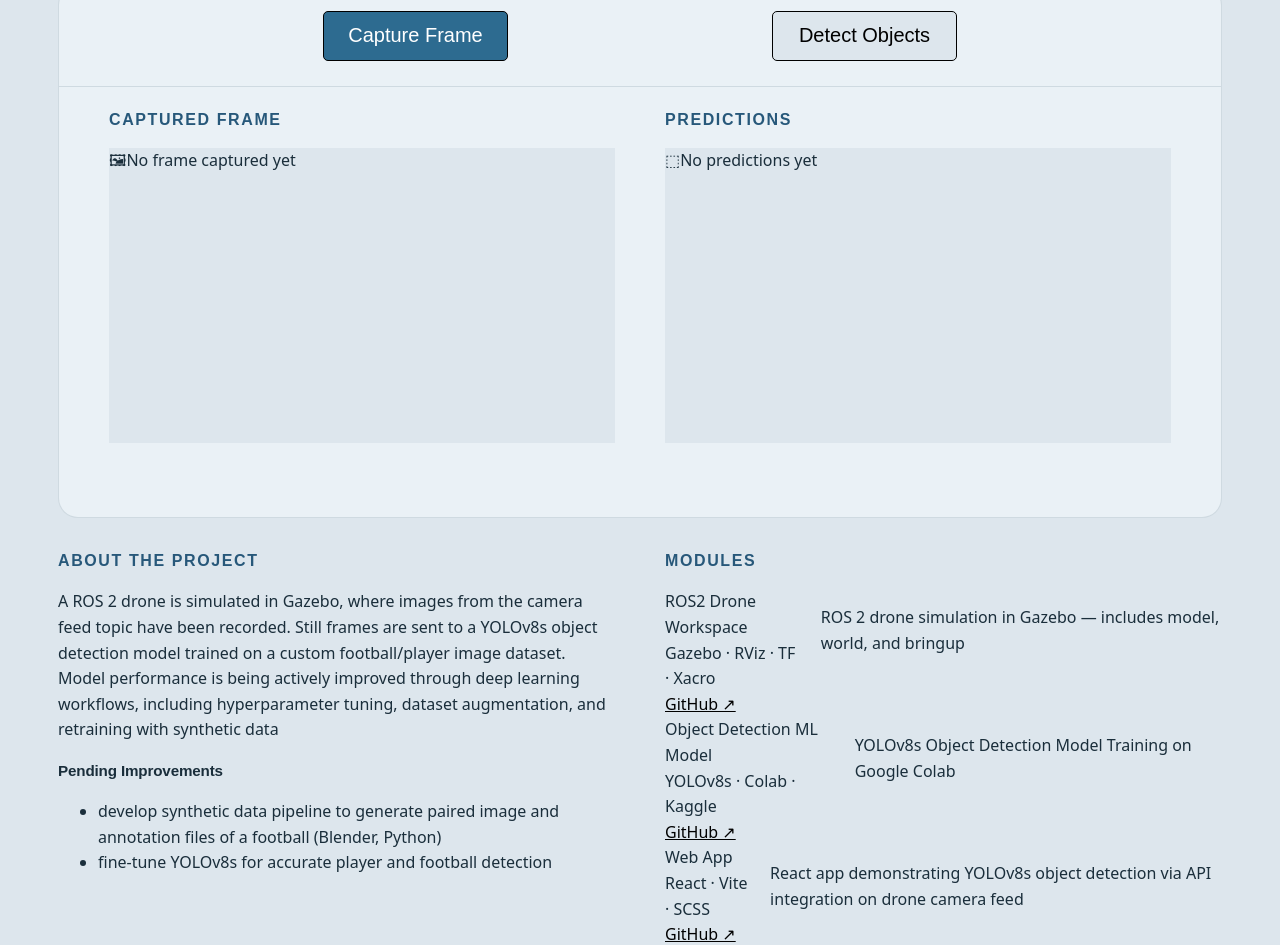
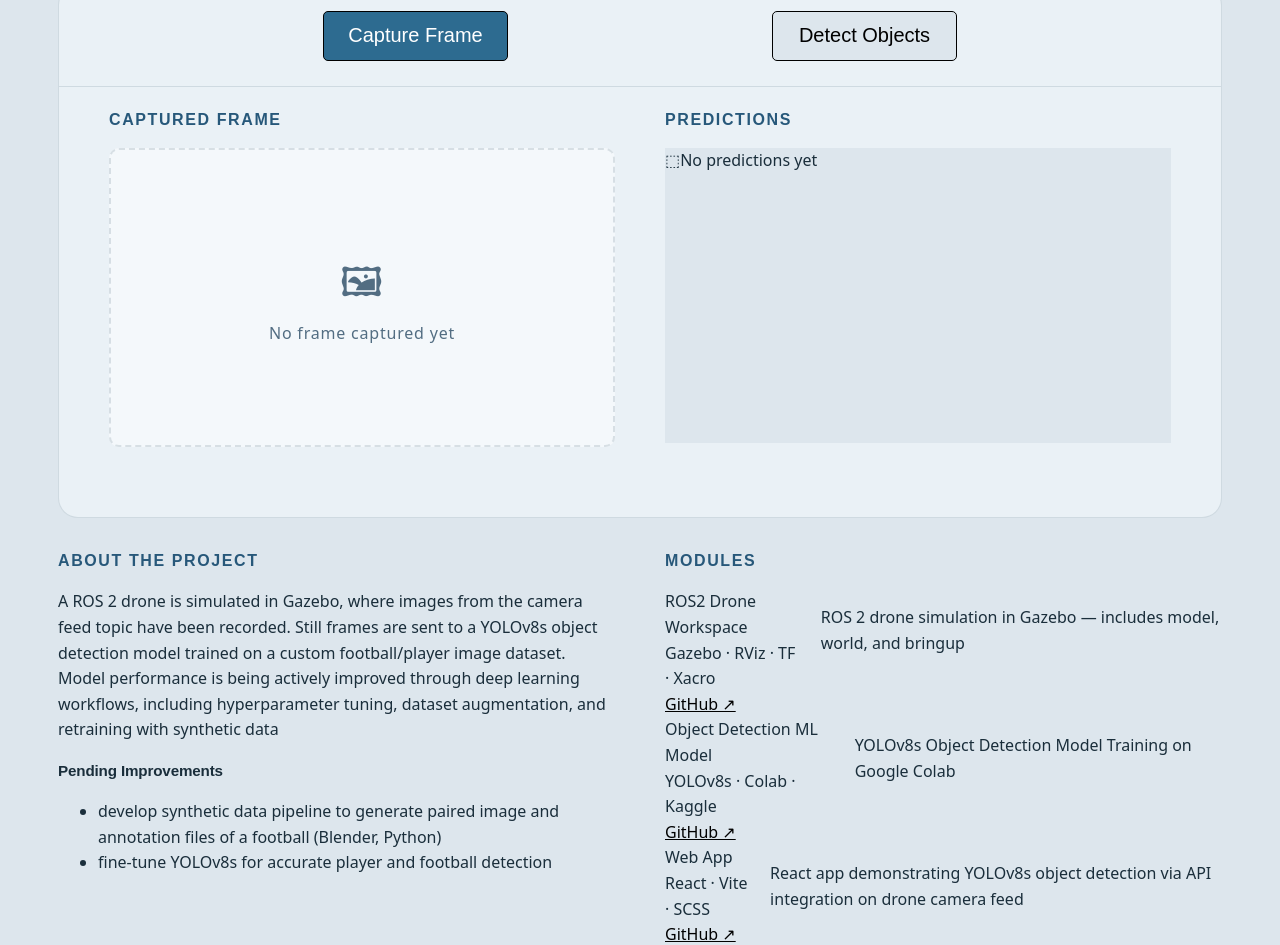
Before and after one commit to joeyskuo/drone-vision, a React (Vite) app: page / in a window 1280 px wide. Shown: the part 849-1794 px from the top of the page. Built offline with nearby package versions, Linux system fonts and the light colour scheme; no server answers.

Commit message:
image-placeholder stylings

```diff
--- a/src/components/MainLayout.jsx/MainLayout.scss
+++ b/src/components/MainLayout.jsx/MainLayout.scss
@@ -86,7 +86,21 @@
 
             .image-placeholder {
                 height: 100%;
-                background-color: #DDE6ED;
+                background: var(--surface-2);
+                border-radius: 10px;
+                border: 2px dashed var(--border);
+                display: flex;
+                align-items: center;
+                justify-content: center;
+                color: var(--text-muted);
+                font-size: 1rem;
+                letter-spacing: 0.05em;
+                flex-direction: column;
+                gap: 8px;
+
+                &--icon {
+                    font-size: 2.5rem;
+                }
             }
         }
 
```
